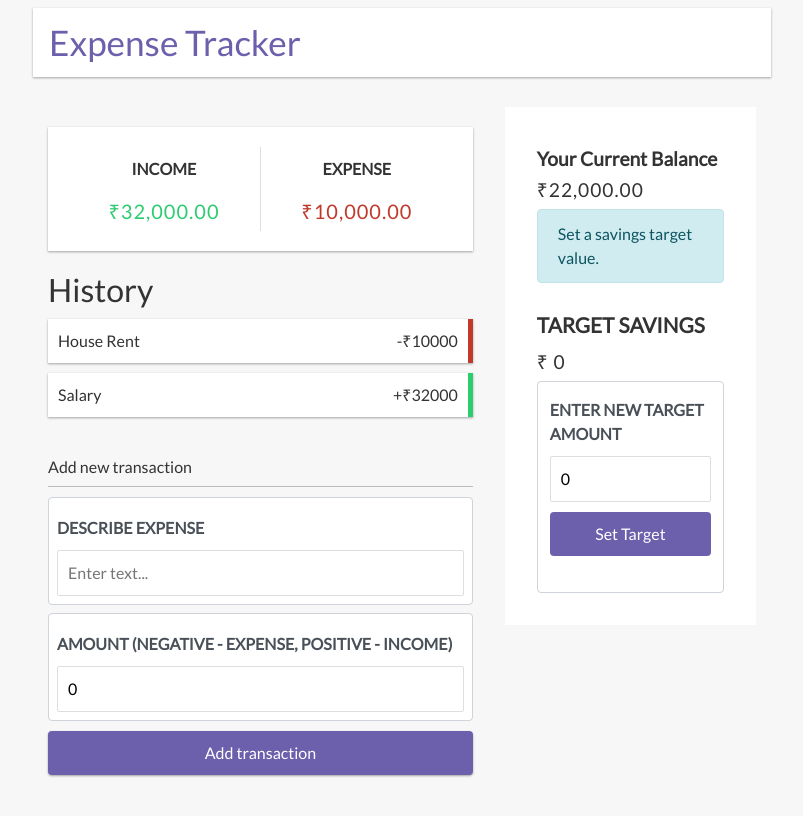
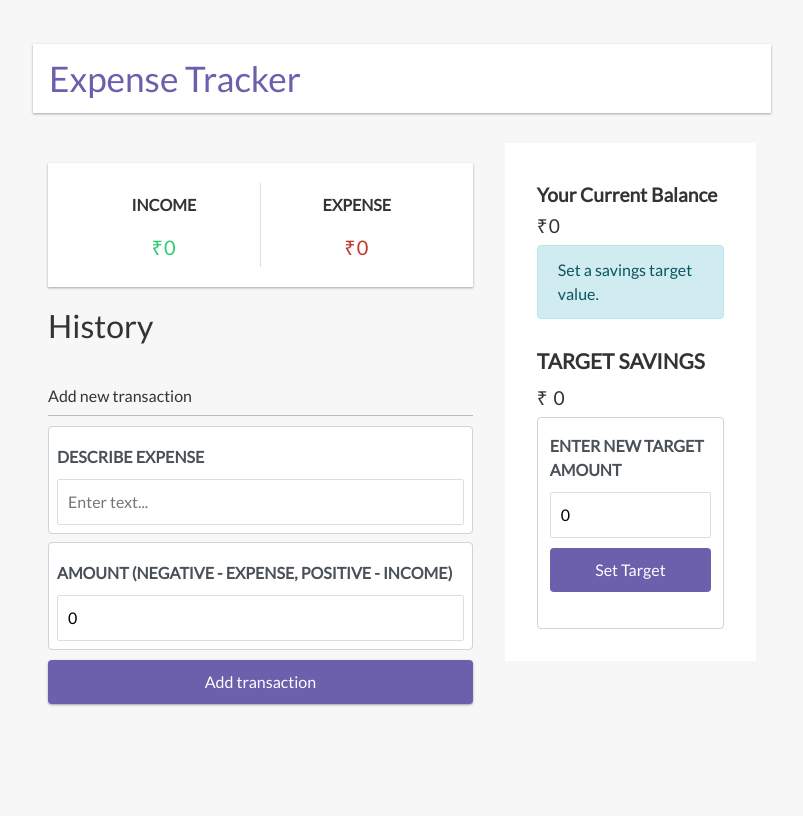
Before and after one commit to trymycode/Expense-Tracker-Application, a React (Create React App) app: page / in a window 1280 px wide. Shown: the top 816 px of the page, without its empty margins (238-1041 px from the left). Built offline with nearby package versions, Linux system fonts and the light colour scheme; the HTML template or start-up script is replaced by a standard one.

Commit message:
changed delete transaction action creator, reducer and initial state

```diff
--- a/src/components/addTransaction/AddTransaction.js
+++ b/src/components/addTransaction/AddTransaction.js
@@ -7,8 +7,8 @@ function AddTransaction() {
   const { addTransaction, transactions } = useContext(GlobalContext);
   const onSubmit = (e) => {
     e.preventDefault();
-    let key = transactions.length + 1;
-    let transaction = { key, text, amount: +amount };
+    let id = transactions.length + 1;
+    let transaction = { id, text, amount: +amount };
     addTransaction(transaction);
     setText("");
     setAmount(0);
--- a/src/context/InitialState.js
+++ b/src/context/InitialState.js
@@ -1,9 +1,8 @@
 // initial state
 export const initialState = {
   transactions: [
-    { id: 1, text: "House Rent", amount: -10000 },
-
-    { id: 2, text: "Salary", amount: 32000 },
+    // { id: 1, text: "House Rent", amount: -10000 },
+    // { id: 2, text: "Salary", amount: 32000 },
   ],
   savingsTarget: {
     loading: false,
--- a/src/reducer/AppReducer.js
+++ b/src/reducer/AppReducer.js
@@ -1,15 +1,20 @@
 export default (state, action) => {
+  // debugger;
   switch (action.type) {
     case "DELETE_TRANSACTION":
       return {
         ...state,
-        transactions: state.transactions.filter((x) => x.id !== action.payload),
+
+        transactions: state.transactions.filter((x) => {
+          console.log("***", x, action);
+          return x.id !== action.payload;
+        }),
       };
-      case "ADD_TRANSACTION":
-        return {
-          ...state,
-          transactions:[action.payload,...state.transactions]
-        }
+    case "ADD_TRANSACTION":
+      return {
+        ...state,
+        transactions: [action.payload, ...state.transactions],
+      };
     default:
       return state;
   }
```
